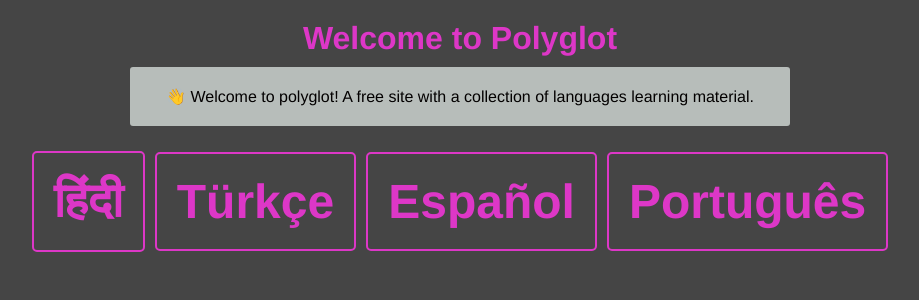
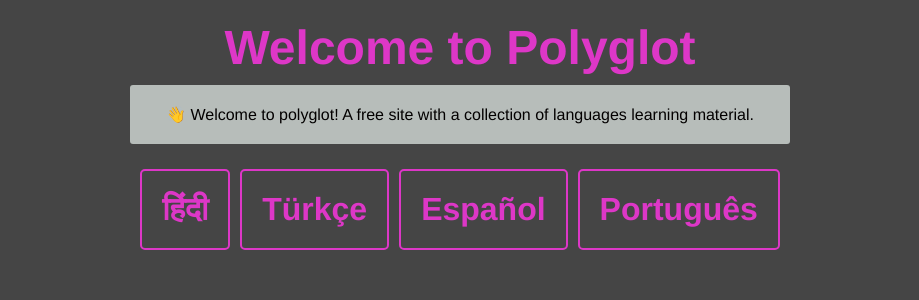
Before and after one commit to riceball1/polyglot, a Vue app: page / in a window 1280 px wide. Shown: the top 300 px of the page, without its empty margins (180-1099 px from the left). Built offline with nearby package versions, Linux system fonts and the light colour scheme.

Commit message:
Update style

```diff
--- a/src/components/LanguageList.vue
+++ b/src/components/LanguageList.vue
@@ -34,7 +34,7 @@ data() {
 .list-box {
     border: 2px solid rgb(221, 55, 199);
     padding: 20px;
-    font-size: 3rem;
+    font-size: 2rem;
     border-radius: 5px;
     cursor: pointer;
     font-weight: 600;
--- a/src/components/Main.vue
+++ b/src/components/Main.vue
@@ -27,8 +27,8 @@ export default {
 
 <!-- Add "scoped" attribute to limit CSS to this component only -->
 <style scoped>
-h3 {
-  margin: 40px 0 0;
+h1 {
+  font-size: 3rem;
 }
 ul {
   list-style-type: none;
```
